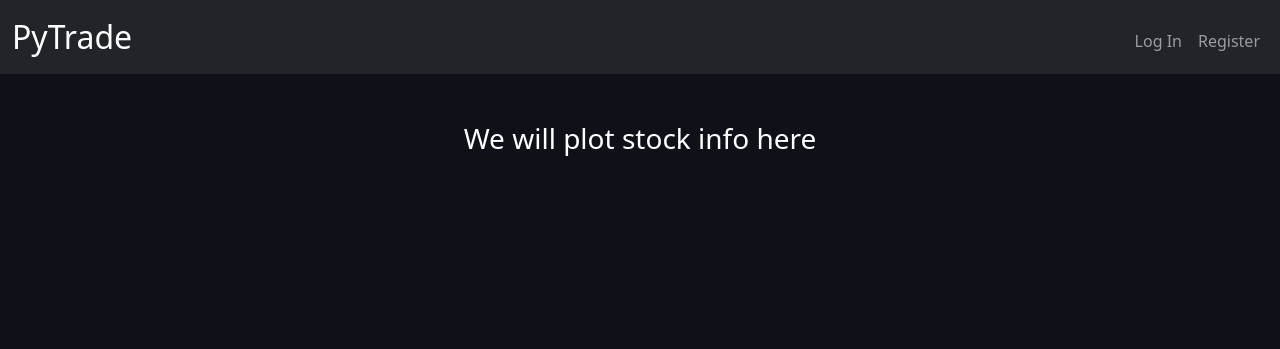
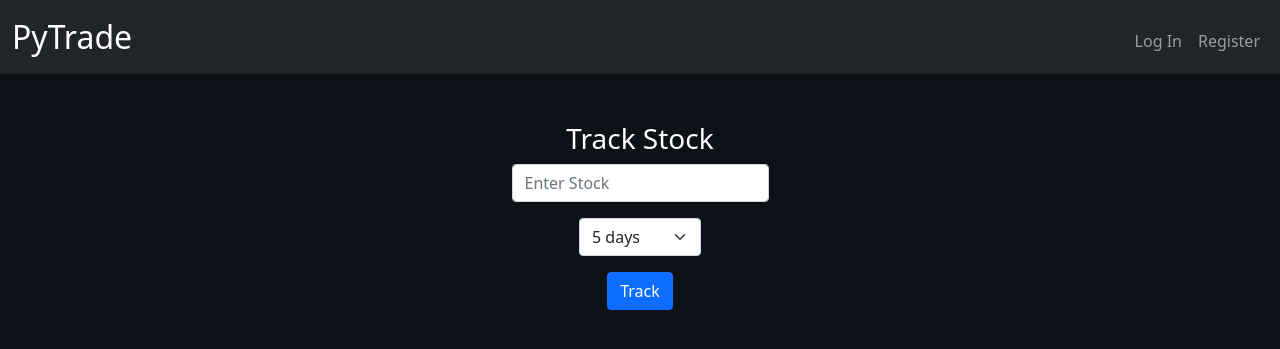
Before and after one commit to rmcharg/Trading-Platform-Sim, a Flask app: template flaskr/templates/stock_tracker.html in a window 1280 px wide. Shown: the top 349 px of the page. Run offline with Flask 3, Linux system fonts and the light colour scheme; the template is opened without the code that fills it, so the values that code supplies are empty; parts of the project's set-up code (start-up, migrations or seed data) failed here and were passed over; some libraries are stand-ins or nearby versions.

Commit message:
Added basic graphing functionality to app, can graph a chosen stock over intervals 5d, 6 months, 1 year or 5 years. API has a bug for 1d that needs further investigation before being implemented

```diff
--- a/flaskr/templates/layout.html
+++ b/flaskr/templates/layout.html
@@ -12,6 +12,10 @@
 
     <script src="https://cdn.jsdelivr.net/npm/bootstrap@4.3.1/dist/js/bootstrap.min.js"
         integrity="sha384-JjSmVgyd0p3pXB1rRibZUAYoIIy6OrQ6VrjIEaFf/nJGzIxFDsf4x0xIM+B07jRM" crossorigin="anonymous"></script>
+
+
+    <script src="https://cdn.plot.ly/plotly-2.34.0.min.js" charset="utf-8"></script>
+
 
     <link rel="icon" href="/static/favicon.ico">
     <link rel="stylesheet" href="/static/styles.css">
--- a/flaskr/templates/stock_tracker.html
+++ b/flaskr/templates/stock_tracker.html
@@ -1,7 +1,36 @@
 {% extends "layout.html" %}
 
 {% block main %}
-<h3> We will plot stock info here </h3>
+<h3> Track Stock </h3>
 
 
+<form class method="post" action="/stock_tracker">
+    <div class="form-group mb-2">
+        <input type="text" class="form-control mb-3 mx-auto w-auto" name="symbol" placeholder="Enter Stock" required>
+    </div>
+    <select class="form-select mx-auto w-auto mb-3" name="period">
+        <option value="5d"> 5 days </option>
+        <option value="6mo"> 6 months </option>
+        <option value="1y"> 1 Year</option>
+        <option value="5y"> 5 Years</option>
+
+    </select>
+</div>
+
+    <button type="submit" class="btn btn-primary">Track</button>
+</form>
+
+
+{% if graphJSON %}
+<div class = "container-fluid w-75 mt-3">
+    <div id="chart" class="chart">
+    </div>
+</div>
+
+<script type="text/javascript" data-graph = "{{ graphJSON }}">
+    var graph = document.currentScript.dataset.graph;
+    var figure = JSON.parse(graph)
+    Plotly.react('chart', figure, {});
+</script>
+{% endif%}
 {% endblock %}
```
Also changed, not shown: flaskr/views.py (+40 -3 lines).
